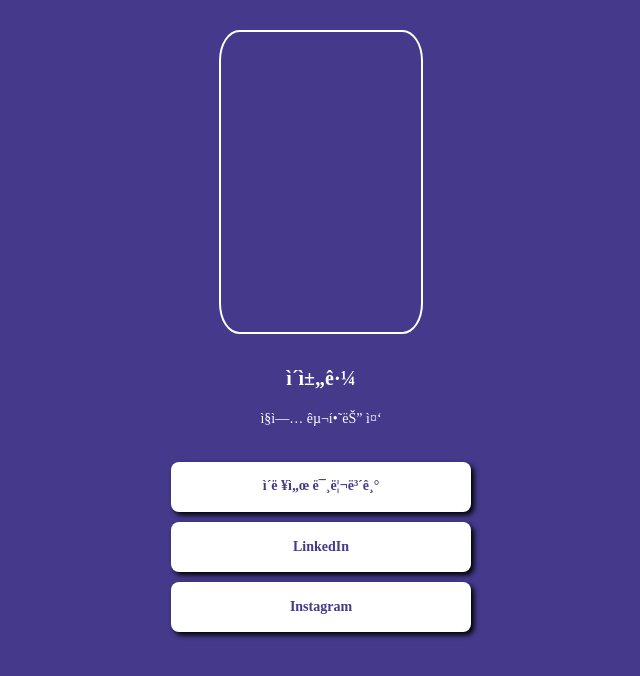
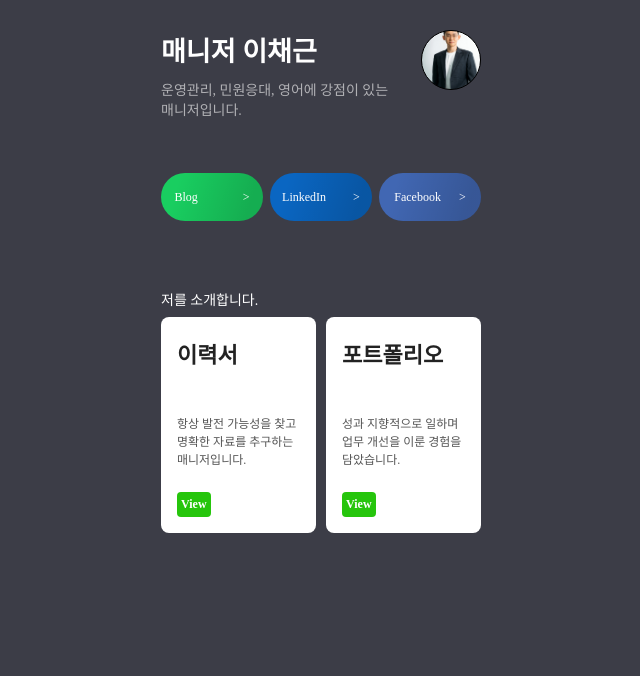
Before and after one commit to thisbookis/mypage, a plain HTML site: page index.html in a window 1280 px wide. Shown: the whole page, without its empty margins (319-959 px from the left). Drawn offline with Linux system fonts and the light colour scheme; a web font is replaced by a local one.

Commit message:
Update index.html

```diff
--- a/index.html
+++ b/index.html
@@ -1,100 +1,165 @@
-<!DOCTYPE html>
-<html>
+    <!DOCTYPE html>
+    <html>
     <head>
-        <!-- 웹페이지 보이지는 않지만, 필요한 설정을 해두는 곳이에요.
-             우리가 집을 위해 미리 생각 해놓은 것을 적어두는 곳이라고 할 수 있죠!-->
-        <meta charset=“UTF-8” />
-        <meta http-equiv=“X-UA-Compatible” content=“IE=edge” />
-        <meta name=“viewport” content=“width=device-width, initial-scale=1.0” />
-        <meta property=“og:title” content=“이채근” />
-        <meta property=“og:description” content=“직업 구하는 중” />
-        <meta property=“og:image” content=“공유할 이미지” />
-        <title>이채근</title>
-
+        <meta charset="UTF-8">
+        <meta http-equiv="X-UA-Compatible" content="IE=edge">
+        <meta name="viewport" content="width=device-width, initial-scale=1.0">
+        <meta property="og:title" content="Chaekeun Lee">
+        <meta property="og:description" content="Currently open to work.">
+        <meta property="og:image" content="https://s3.ap-northeast-2.amazonaws.com/materials.spartacodingclub.kr/free_myprofile/%EB%A5%B4%ED%83%84+%EC%98%A4%EB%A6%AC%EC%A7%80%EB%84%90/%EB%A5%B4%ED%83%84%EC%98%A4%EB%A6%AC%EC%A7%80%EB%84%90%ED%94%84%EB%A1%9C%ED%95%84.png">
+        <title>Chaekeun Lee</title>
         <style>
             @import url('https://cdn.jsdelivr.net/gh/orioncactus/pretendard/dist/web/static/pretendard.css');
             * {
                 font-family: "Pretendard",serif;
             }
             body {
-                background-color: #44398a;
+                background-color:#3C3D47;
+            }
+            .pro {
+                display: flex;
+                flex-direction: row;
+                align-items: flex-start;
+                margin-bottom: 40px;
             }
             .profile {
-                width: 200px;
-                height: 300px;
-
-                border-radius: 10%;
-
-                border : 2px solid rgb(255, 255, 255);
-
+                width: 58px;
+                height: 58px;
+                border-radius: 100%;
+                border: 1px solid black;
                 background-image: url('프로필 01.jpg');
                 background-position: center;
                 background-size: cover;
             }
-
+            .headcopy {
+                display: flex;
+                flex-direction: column;
+                align-items: flex-start;
+                width: 260px;
+            }
             .main {
-                color: white;
-                font-size: 20px;
-
-                margin-top: 30px;
-                margin-bottom: 10px;
+                color : #FFFFFF;
+                font-size: 27px;
+                size : 20px;
+                font-weight: 800;
+                margin: 0%;
             }
             .sub {
-                color: white;
+                color : #B1B1B5;
                 font-size: 14px;
-
-                margin-top: 0px;
-                margin-bottom: 30px;
+                font-weight: 400;
+                size : 14px;
+                margin-top: 10px;
+            }
+            .minis {
+                display: flex;
+                flex-direction: row;
+                justify-content: center;
+                align-items: center;
+                padding: 0px;
+                gap: 7px;
+                margin-bottom: 68px;
+            }
+            .minis > a {
+                width: 102px;
+                height: 48px;
+                border-radius: 32px;
+                text-decoration: none;
+                display: flex;
+                justify-content: center;
+                align-items: center;
+                font-size: 12px;
+                white-space:pre-wrap;
+            }
+            .linkedin {
+                background: linear-gradient(287.96deg, rgba(0, 0, 0, 0.16) 15.1%, rgba(0, 0, 0, 0) 83.32%), #0A66C2;
+                color:#ffffff;
+            }
+            .blog {
+                background: linear-gradient(287.96deg, rgba(0, 0, 0, 0.16) 15.1%, rgba(0, 0, 0, 0) 83.32%), #19CE60;
+                color:#FFFFFF;
+            }
+            .facebook {
+                background: linear-gradient(287.96deg, rgba(0, 0, 0, 0.16) 15.1%, rgba(0, 0, 0, 0) 83.32%), #4167B3;
+                color:#FFFFFF;
             }
             .wrap {
-                background-color: transparent;
-                width: 300px;
+                width: 320px;
                 margin: 30px auto 0px auto;
-
                 display: flex;
                 flex-direction: column;
                 justify-content: center;
                 align-items: center;
             }
-
-            .wrap > a {
-                width: 300px;
-                height: 50px;
-
+            .bigs {
+                display: flex;
+                flex-direction: row;
+                justify-content: center;
+                align-items: center;
+                padding: 0px;
+                gap: 10px;
+            }
+            .bigs > a {
+                width: 123px;
                 background-color: white;
-                border-radius: 8px;
-
-                margin-bottom: 10px;
-
-                font-size: 14px;
-                font-weight: bold;
-                color: #44398a;
-
+                margin-bottom: 16px;
                 display: flex;
                 flex-direction: column;
-                justify-content: center;
-                align-items: center;
-
+                align-items: flex-start;
                 text-decoration: none;
-
-                box-shadow: 3px 3px 5px 0px black;
+                padding: 20px 16px 16px 16px;
+                border-radius: 8px;
             }
-
-            .wrap > a:hover {
-                background-color: #f2f2f2;
+            .name {
+                font-size: 22px;
+                font-weight: 700;
+                color: #222222;
+                margin-bottom: 45px;
+            }
+            .desc {
+                font-size: 12px;
+                font-weight: 500;
+                color: #555555;
+                margin-bottom: 24px;
+            }
+            .btn {
+                font-size: 12px;
+                font-weight: 700;
+                color: #ffffff;
+                background-color: #26C50C;
+                border-radius: 4px;
+                padding: 5px 4px 5px 4px;
             }
         </style>
-
     </head>
     <body>
         <div class="wrap">
-            <div class="profile"></div>
-            <h1 class="main">이채근</h1>
-            <p class="sub">직업 구하는 중</p>
-            <a target="_blank" href="https://drive.google.com/file/d/1rmnK6uYu8_W8GtpwfF4DSjBnTtZIHScI/view">이력서 미리보기</a>
-            <a target="_blank" href="https://www.linkedin.com/in/chaekeunlee/">LinkedIn</a>
-            <a target="_blank" href="https://www.instagram.com/thisbookis/">Instagram</a>
+            <div class="pro">
+                <div class="headcopy">
+                    <h1 class="main">매니저 이채근</h1>
+                    <p class="sub">운영관리, 민원응대, 영어에 강점이 있는</br>매니저입니다.</p>
+                </div>
+                <div class="profile"></div>
+            </div>
+            <div class="minis">
+                <a class="blog" target="_blank" href="https://blog.naver.com/jon_lee">Blog               ></a>
+                <a class="linkedin" target="_blank" href="https://www.linkedin.com/in/chaekeunlee/">LinkedIn         <span style="color:#FFFFFF">></span></a>
+                <a class="facebook" target="_blank" href="https://www.facebook.com/chaekeun.lee">Facebook      ></a>
+            </div>
+            <div style="color:#FFFFFF;width: 320px;font-size: 14px;margin-bottom: 8px;">저를 소개합니다.</div>
+            <div class="bigs">
+                <a target="_blank" href="https://drive.google.com/file/d/1rmnK6uYu8_W8GtpwfF4DSjBnTtZIHScI/view?usp=sharing">
+                    <div class="name">이력서</div>
+                    <div class="desc">항상 발전 가능성을 찾고<br>명확한 자료를 추구하는<br>매니저입니다.</div>
+                    <div class="btn">View</div>
+                </a>
+                <a target="_blank" href="https://drive.google.com/file/d/1rmnK6uYu8_W8GtpwfF4DSjBnTtZIHScI/view?usp=sharing">
+                    <div class="name">포트폴리오</div>
+                    <div class="desc">성과 지향적으로 일하며<br>업무 개선을 이룬 경험을<br>담았습니다.</div>
+                    <div class="btn">View</div>
+                </a>
+            </div>
+            <div style="color:#B1B1B5;font-size: 14px;background-position: center;background-size: cover;position: absolute;bottom: 50px;"></div>
         </div>
-
     </body>
-</html>
+    </html>
```
